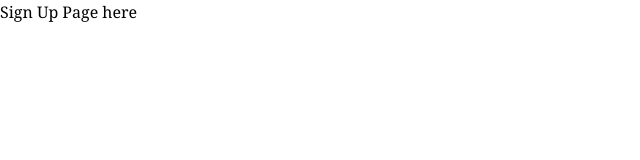
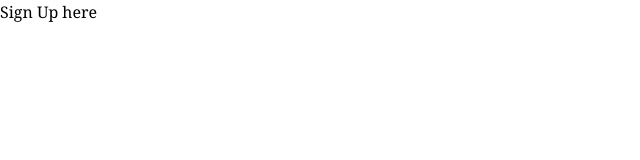
Before and after one commit to Adeyeye93/Africart, a React (Create React App) app in the folder front-end/: page /sign-up in a window 1280 px wide. Shown: the top 160 px of the page, without its empty margins (0-640 px from the left). Built offline with nearby package versions, Linux system fonts and the light colour scheme.

Commit message:
Set up Sign-up page

```diff
--- a/front-end/src/pages/SignUpPage.jsx
+++ b/front-end/src/pages/SignUpPage.jsx
@@ -1,7 +1,7 @@
 function SignUpPage() {
   return (
     <div>
-      <h1>Sign Up Page here</h1>
+      <h1>Sign Up here</h1>
     </div>
   );
 }
```
